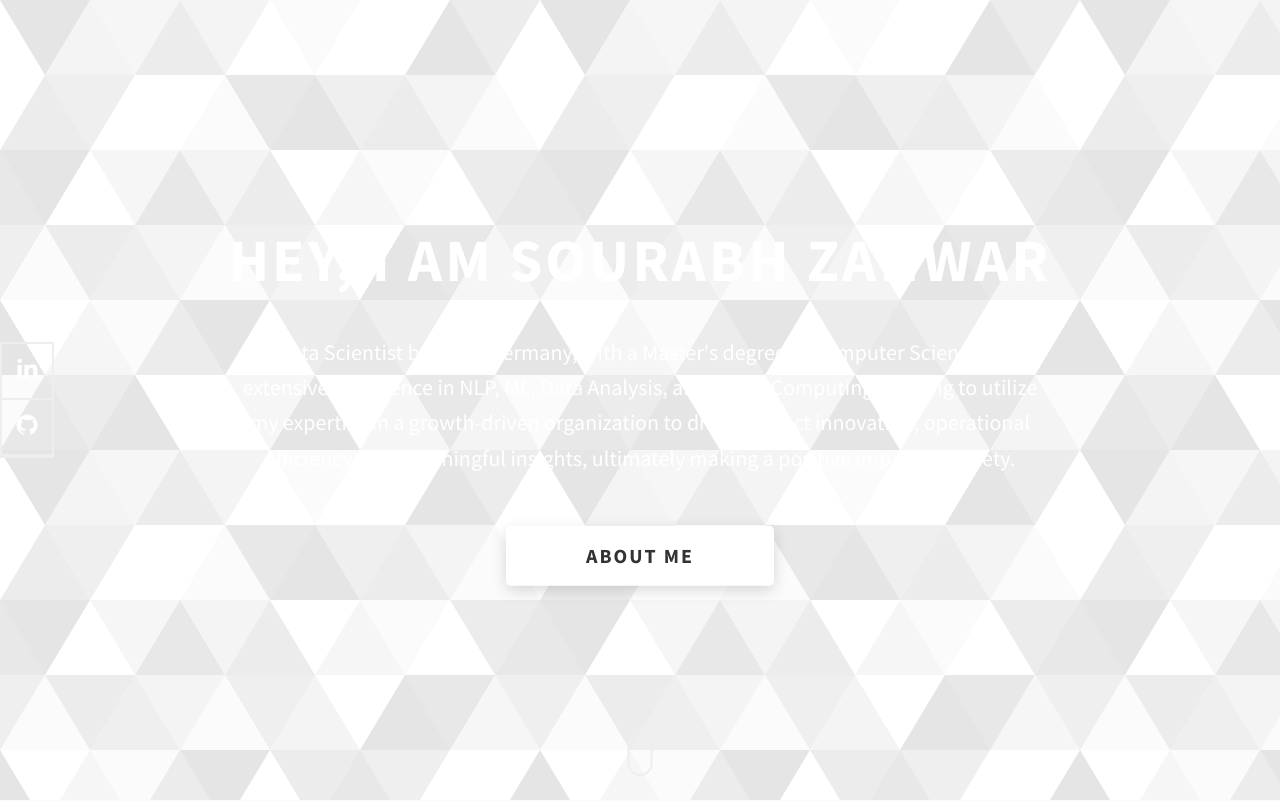
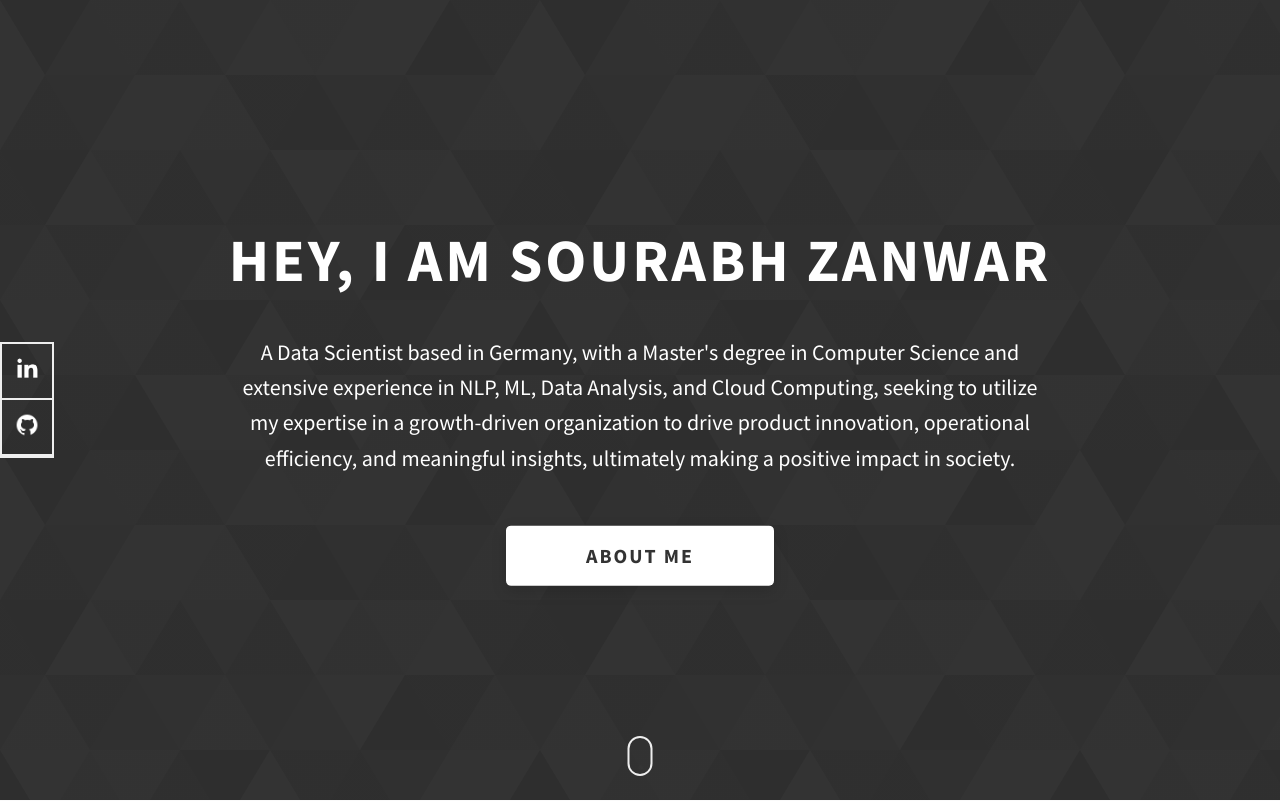
Before and after one commit to sourabh-zanwar/sourabh-zanwar.github.io, a website: page index.html in a window 1280 px wide. Shown: the top 801 px of the page. Drawn offline with Linux system fonts and the light colour scheme.

Commit message:
update 2.2

```diff
--- a/css/style.css
+++ b/css/style.css
@@ -233,7 +233,7 @@ textarea {
 
 .home-hero {
   color: #fff;
-  background: linear-gradient(to right, rgba(0, 0, 0, 0), rgba(0, 0, 0, 0)),
+  background: linear-gradient(to right, rgba(0, 0, 0, 0.8), rgba(0, 0, 0, 0.8)),
     url(../../assets/svg/common-bg.svg);
   background-position: center;
   height: 100vh;
```
